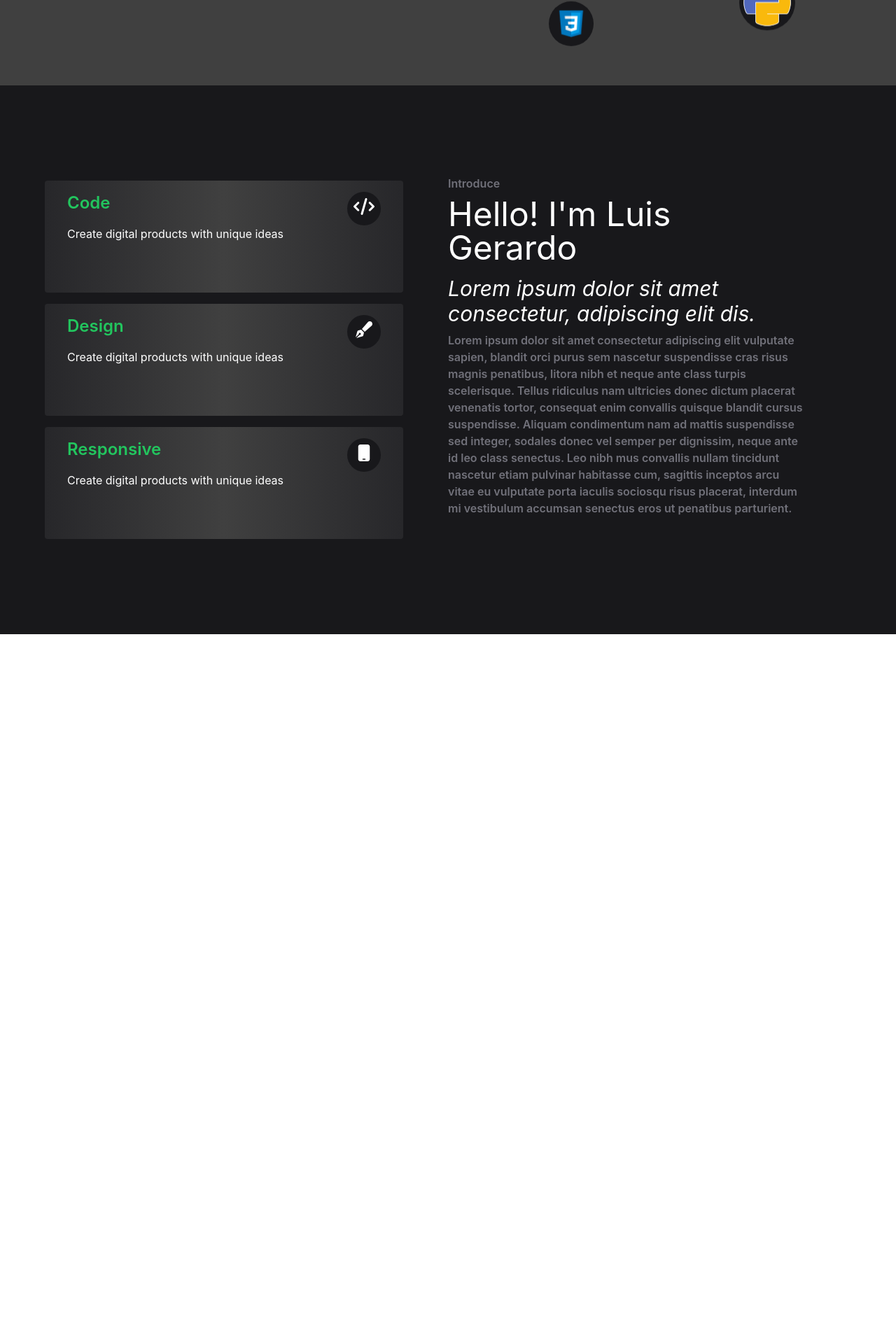
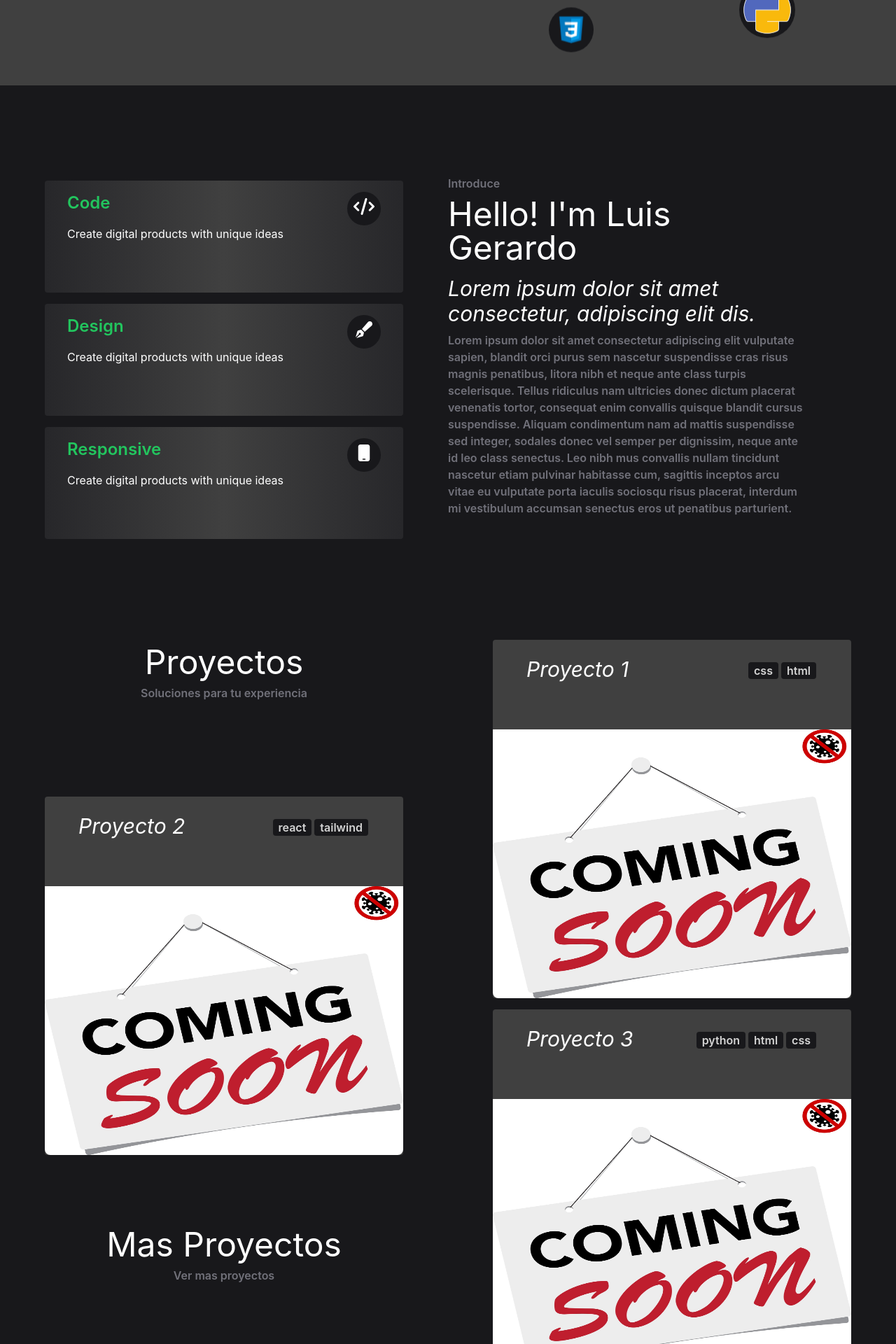
Before and after one commit to LZTH532018/portafolio, a React (Vite) app: page / in a window 1280 px wide. Shown: the part 540-2460 px from the top of the page at 70% size. Before the commit the page ends 1446 px from the top, so only its background shows below. Built offline with nearby package versions, Linux system fonts and the light colour scheme.

Commit message:
Add Works and Footer Sections

```diff
--- a/src/components/MeSection.jsx
+++ b/src/components/AboutSection.jsx
@@ -6,9 +6,9 @@ import TitleText from "./atoms/TitleText"
 import SubtitleText from "./atoms/SubtitleText"
 import SimpleText from "./atoms/SimpleText"
 
-const MeSection = () =>{
+const AboutSection = () =>{
     return (
-        <div className="bg-zinc-900 h-auto w-full py-32">
+        <div className="bg-zinc-900 h-auto w-full pt-32">
             <div className="inline-block w-1/2 h-auto">
                 <CardHabilities title="Code" description="Create digital products with unique ideas" icon={faCode} />
                 <CardHabilities title="Design" description="Create digital products with unique ideas" icon={faPenFancy} />
@@ -26,4 +26,4 @@ const MeSection = () =>{
     )
 }
 
-export default MeSection
+export default AboutSection
--- /dev/null
+++ b/src/components/FooterSection.jsx
@@ -0,0 +1,13 @@
+import SimpleText from "./atoms/SimpleText"
+
+const FooterSection = () =>{
+    return (
+        <div className="w-full h-auto bg-neutral-700">
+            <div className="py-12">
+                <SimpleText text="Luis Gerardo Trejo Fernandez - FrontEnd" />
+            </div>
+        </div>
+    )
+}
+
+export default FooterSection
--- /dev/null
+++ b/src/components/WorksSection.jsx
@@ -0,0 +1,49 @@
+import TitleText from "./atoms/TitleText"
+import SimpleText from "./atoms/SimpleText"
+import CardWorks from "./molecules/CardWorks"
+import LenguajeInput from "./atoms/LenguajeInput"
+import Work1 from "../means/images/jpg/coming-soon.jpg"
+
+const WorksSection = () =>{
+    return (
+        <div className="bg-zinc-900 h-auto w-full py-32">
+            <div className="inline-block w-1/2 h-auto">
+                <div className="flex justify-center py-2">
+                    <div className="w-128 h-52 rounded relative">
+                        <TitleText text="Proyectos" />
+                        <SimpleText text="Soluciones para tu experiencia" />
+                    </div>
+                </div>
+                <CardWorks text="Proyecto 2" image={Work1}>
+                    <div className="absolute right-12 top-8">
+                        <LenguajeInput text="react" />
+                        <LenguajeInput text="tailwind" />
+                    </div>
+                </CardWorks>
+                <div className="flex justify-center py-2">
+                    <div className="w-128 h-72 pt-20 rounded relative">
+                        <TitleText text="Mas Proyectos" />
+                        <SimpleText text="Ver mas proyectos" />
+                    </div>
+                </div>
+            </div>
+            <div className="inline-block align-top w-1/2 h-autot">
+                <CardWorks text="Proyecto 1" image={Work1}>
+                    <div className="absolute right-12 top-8">
+                        <LenguajeInput text="css" />
+                        <LenguajeInput text="html" />
+                    </div>
+                </CardWorks>
+                <CardWorks text="Proyecto 3" image={Work1}>
+                    <div className="absolute right-12 top-8">
+                        <LenguajeInput text="python" />
+                        <LenguajeInput text="html" />
+                        <LenguajeInput text="css" />
+                    </div>
+                </CardWorks>
+            </div>
+        </div>
+    )
+}
+
+export default WorksSection
--- a/src/components/atoms/CardHabilities.jsx
+++ b/src/components/atoms/CardHabilities.jsx
@@ -10,7 +10,6 @@ const CardHabilities = ({title, description, icon}) => {
                     <FontAwesomeIcon icon={icon} />
                 </div>
             </div>
-
         </div>
     )
 }
--- a/src/components/atoms/ContactItem.jsx
+++ b/src/components/atoms/ContactItem.jsx
@@ -1,7 +1,5 @@
 import { FontAwesomeIcon } from '@fortawesome/react-fontawesome'
 const ContactItem = ({url, icon, text, ...props}) =>{
-
-    console.log(props);
 
     return(
         <a href={url}>
--- /dev/null
+++ b/src/components/atoms/LenguajeInput.jsx
@@ -0,0 +1,7 @@
+const LenguajeInput = ({text}) =>{
+    return(
+        <p className=" inline-block w-fit px-2 bg-zinc-900 rounded text-neutral-300 font-semibold mx-0.5">{text}</p>
+    )
+}
+
+export default LenguajeInput
--- /dev/null
+++ b/src/components/molecules/CardWorks.jsx
@@ -0,0 +1,20 @@
+import TitleText from "../atoms/TitleText"
+import SubtitleText from "../atoms/SubtitleText"
+import SimpleText from "../atoms/SimpleText"
+
+const CardWorks = ({text,image,...props}) =>{
+    console.log(image)
+    return(
+        <div className="flex justify-center py-2">
+            <div className="w-128 h-128 bg-neutral-700 rounded relative">
+                <div className="absolute left-12 top-4">
+                    <SubtitleText text={text} />
+                </div>
+                {props.children}
+                <img className="absolute w-full h-96 bottom-0 rounded-b-lg" src={image} />
+            </div>
+        </div>
+    )
+}
+
+export default CardWorks
--- a/src/pages/HomePage.jsx
+++ b/src/pages/HomePage.jsx
@@ -1,13 +1,17 @@
-import Navbar from "../components/Navbar";
-import PresentationSection from "../components/PresentationSection";
-import MeSection from "../components/MeSection";
+import Navbar from "../components/Navbar"
+import PresentationSection from "../components/PresentationSection"
+import AboutSection from "../components/AboutSection"
+import WorksSection from "../components/WorksSection"
+import FooterSection from "../components/FooterSection"
 
 const HomePage =()=>{
     return (
         <div className="w-full h-auto bg-neutral-700">
             <Navbar />
             <PresentationSection />
-            <MeSection />
+            <AboutSection />
+            <WorksSection />
+            <FooterSection />
         </div>
     )
 }
--- a/tailwind.config.js
+++ b/tailwind.config.js
@@ -14,12 +14,14 @@ module.exports = {
         '160': '40rem',
         '200': '50rem',
       },
+      minWidth: {
+        '3/4': '40rem',
+      },
       animation: {
         'spin-slow': 'spin 3s linear infinite',
         'bounce-slow': 'bounce 3s infinite',
         'bounce-little-slow': 'little-bounce 5s infinite',
-        'bounce-big-slow': 'big-bounce 5s infinite',
-        'scale-slow' : 'little-scale 5s'
+        'bounce-big-slow': 'big-bounce 5s infinite'
       },
       keyframes: {
         'little-bounce': {
@@ -29,9 +31,6 @@ module.exports = {
         'big-bounce': {
           '0%, 100%': { transform: 'translateY(-80%)' },
           '50%': { transform: 'translateY(0)' },
-        },
-        'little-scale':{
-          transform: 'scale(125%)'
         }
       }
     },
```
Also changed, not shown: src/means/images/jpg/coming-soon.jpg (added).
